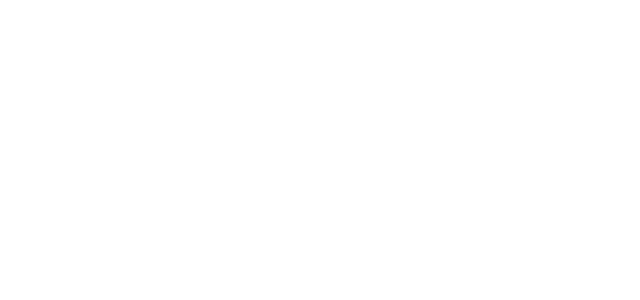
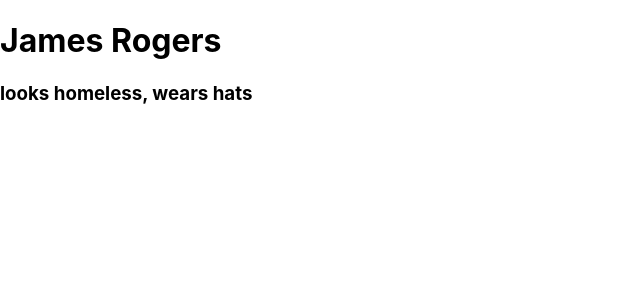
Before and after one commit to rjkerrison/sei-59-profiles, a React (Create React App) app: page /james in a window 1280 px wide. Shown: the top 300 px of the page, without its empty margins (0-640 px from the left). Built offline with nearby package versions, Linux system fonts and the light colour scheme.

Commit message:
added James page

```diff
--- a/src/App.js
+++ b/src/App.js
@@ -1,5 +1,6 @@
 import { BrowserRouter as Router, Switch, Route } from 'react-router-dom'
 import Robin from './components/Robin'
+import James from './components/James'
 import './App.css'
 
 function App() {
@@ -7,6 +8,7 @@
     <Router>
       <Switch>
         <Route path='/robin' component={Robin} />
+        <Route path='/james' component={James} />
       </Switch>
     </Router>
   )
--- /dev/null
+++ b/src/components/James.js
@@ -0,0 +1,9 @@
+const James = () => {
+    return (
+      <>
+        <h1>James Rogers</h1>
+        <h3>looks homeless, wears hats</h3>
+      </>
+    )
+  }
+  export default James
```
